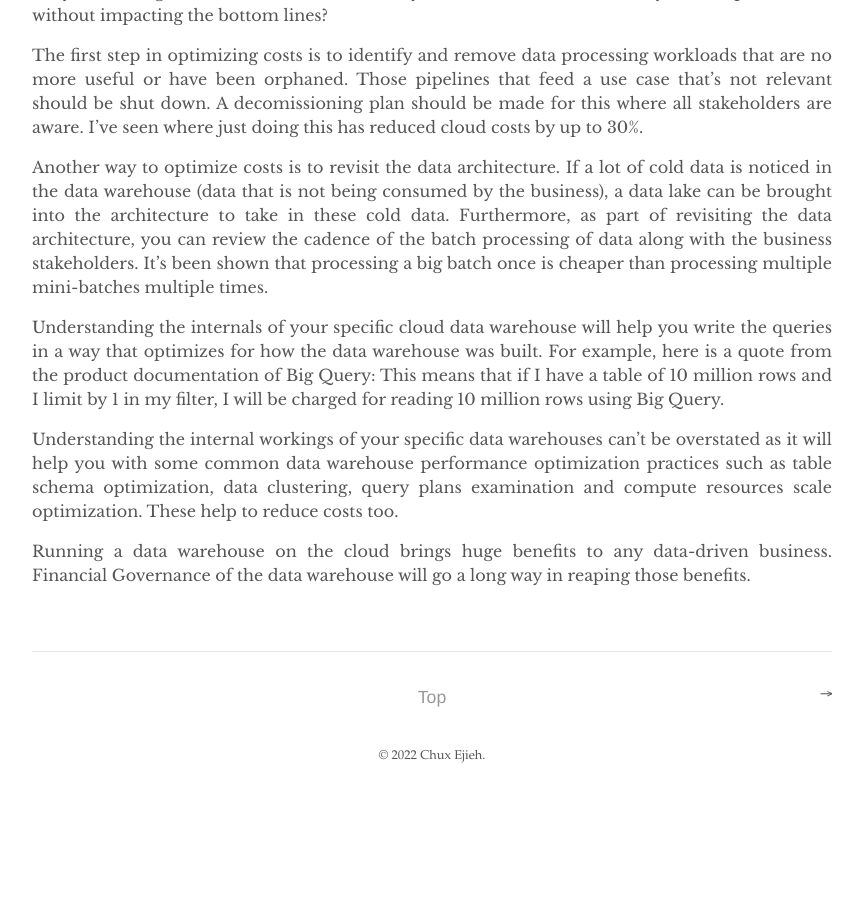
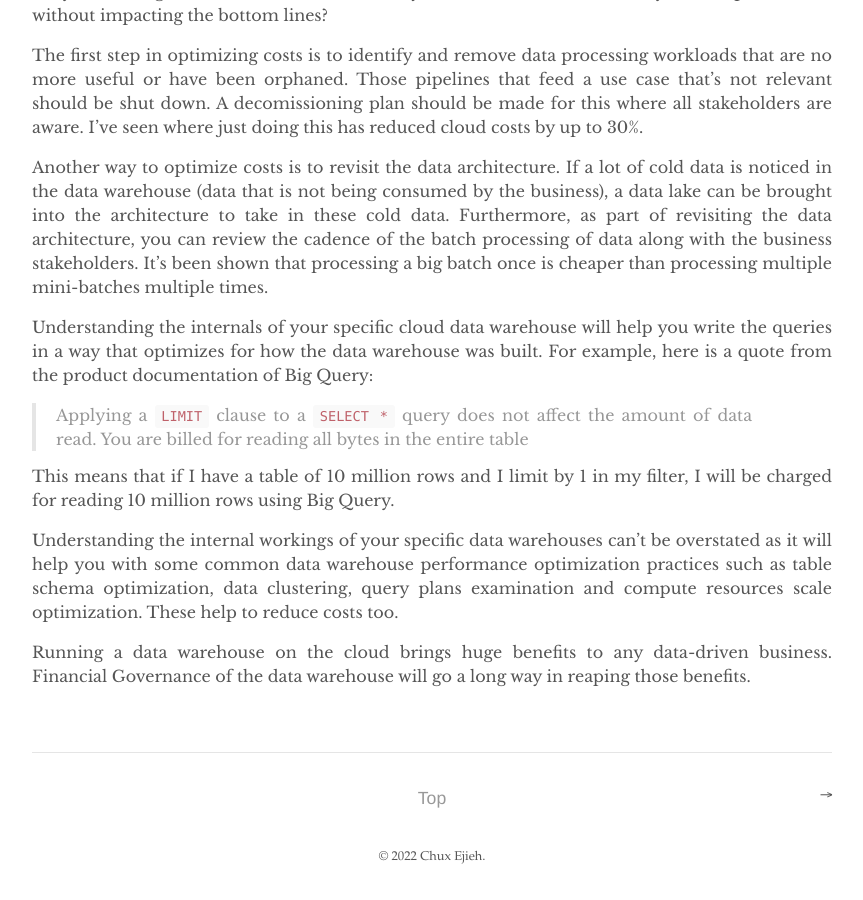
Before and after one commit to ejieh/ejieh.github.io, a Jekyll site: the page built from _posts/2022-12-22-financial-governance-framework-for-modern-data-warehouses.md, in a window 1280 px wide and 900 px high, scrolled down 2644 px. Shown: the whole window, without its empty margins (208-1071 px from the left). Built offline with Jekyll 4.4.1, drawn with Linux system fonts in a browser that asks for light colours; before the commit the page ends 3443 px from its top, so only the background shows below that.

Commit message:
dealing with quotes

```diff
--- a/_posts/2022-12-22-financial-governance-framework-for-modern-data-warehouses.md
+++ b/_posts/2022-12-22-financial-governance-framework-for-modern-data-warehouses.md
@@ -41,7 +41,9 @@ The first step in optimizing costs is to identify and remove data processing wor
 Another way to optimize costs is to revisit the data architecture. If a lot of cold data is noticed in the data warehouse (data that is not being consumed by the business), a data lake can be brought into the architecture to take in these cold data. Furthermore, as part of revisiting the data architecture, you can review the cadence of the batch processing of data along with the business stakeholders. It's been shown that processing a big batch once is cheaper than processing multiple mini-batches multiple times.
 
 Understanding the internals of your specific cloud data warehouse will help you write the queries in a way that optimizes for how the data warehouse was built. For example, here is a quote from the product documentation of Big Query:
-<!-- Applying a `LIMIT` clause to a `SELECT *` query does not affect the amount of data read. You are billed for reading all bytes in the entire table -->
+
+> Applying a `LIMIT` clause to a `SELECT *` query does not affect the amount of data read. You are billed for reading all bytes in the entire table
+
 This means that if I have a table of 10 million rows and I limit by 1 in my filter, I will be charged for reading 10 million rows using Big Query.
 
 Understanding the internal workings of your specific data warehouses can't be overstated as it will help you with some common data warehouse performance optimization practices such as table schema optimization, data clustering, query plans examination and compute resources scale optimization. These help to reduce costs too.
```
